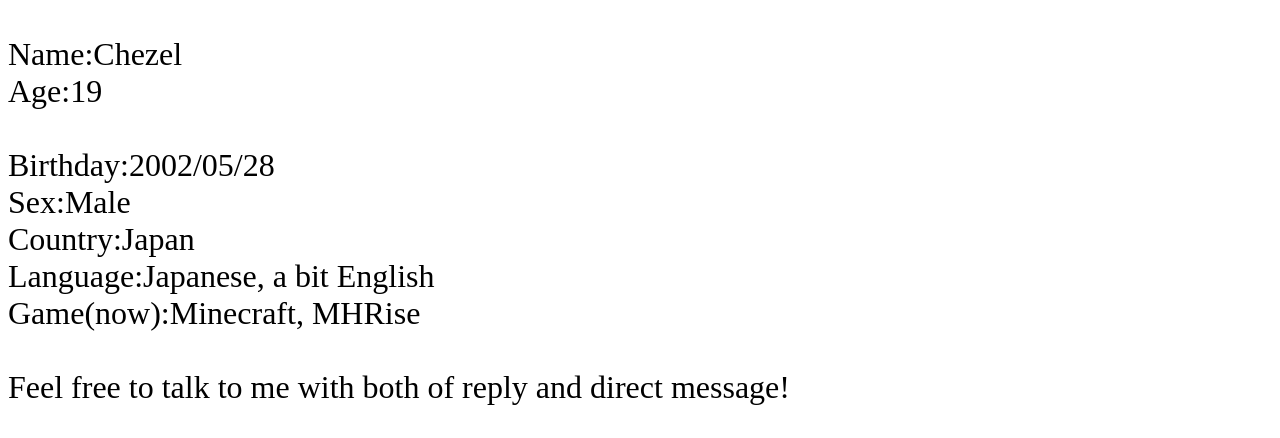
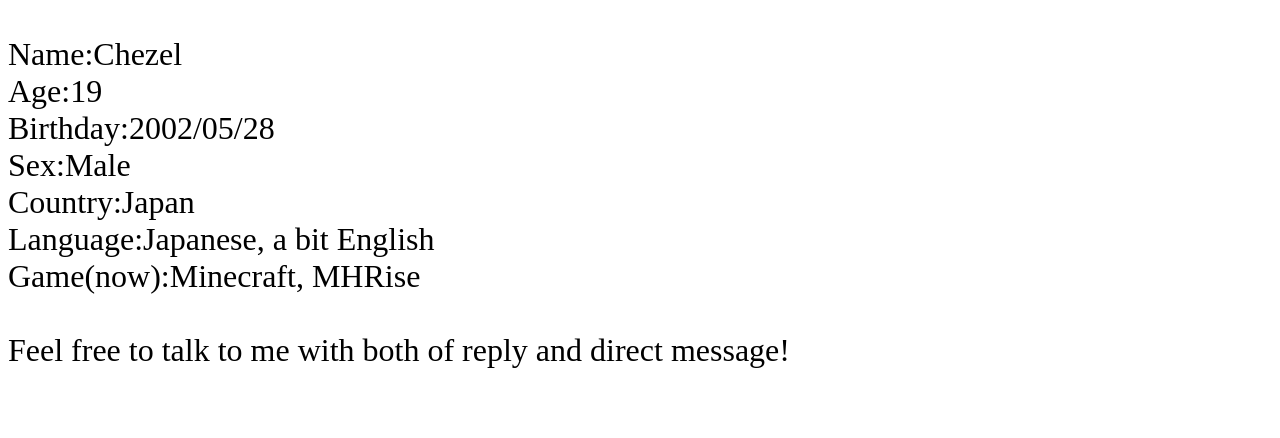
Before and after one commit to chenamo/chenamo.github.io, a plain HTML site: page index.html in a window 1280 px wide. Shown: the part 363-801 px from the top of the page. Drawn offline with nearby package versions, Linux system fonts and the light colour scheme.

Commit message:
Add files via upload

```diff
--- a/index.html
+++ b/index.html
@@ -24,7 +24,7 @@
             <h1 id="welcome">Chezel's Room</h1>
             <table width="230" class="main"><tr><td><marquee behavior="alternate">(＼^o^／)</marquee></td></tr></table>
             <h2>Who am I?</h2>
-            <p>Name:Chezel<br>Age:19<br><br>Birthday:2002/05/28<br>Sex:Male<br>Country:Japan<br>Language:Japanese, a bit English<br>Game(now):Minecraft, MHRise<br><br>Feel free to talk to me with both of reply and direct message!</p>
+            <p>Name:Chezel<br>Age:19<br>Birthday:2002/05/28<br>Sex:Male<br>Country:Japan<br>Language:Japanese, a bit English<br>Game(now):Minecraft, MHRise<br><br>Feel free to talk to me with both of reply and direct message!</p>
         </div>
     </body>
 </html>
```
